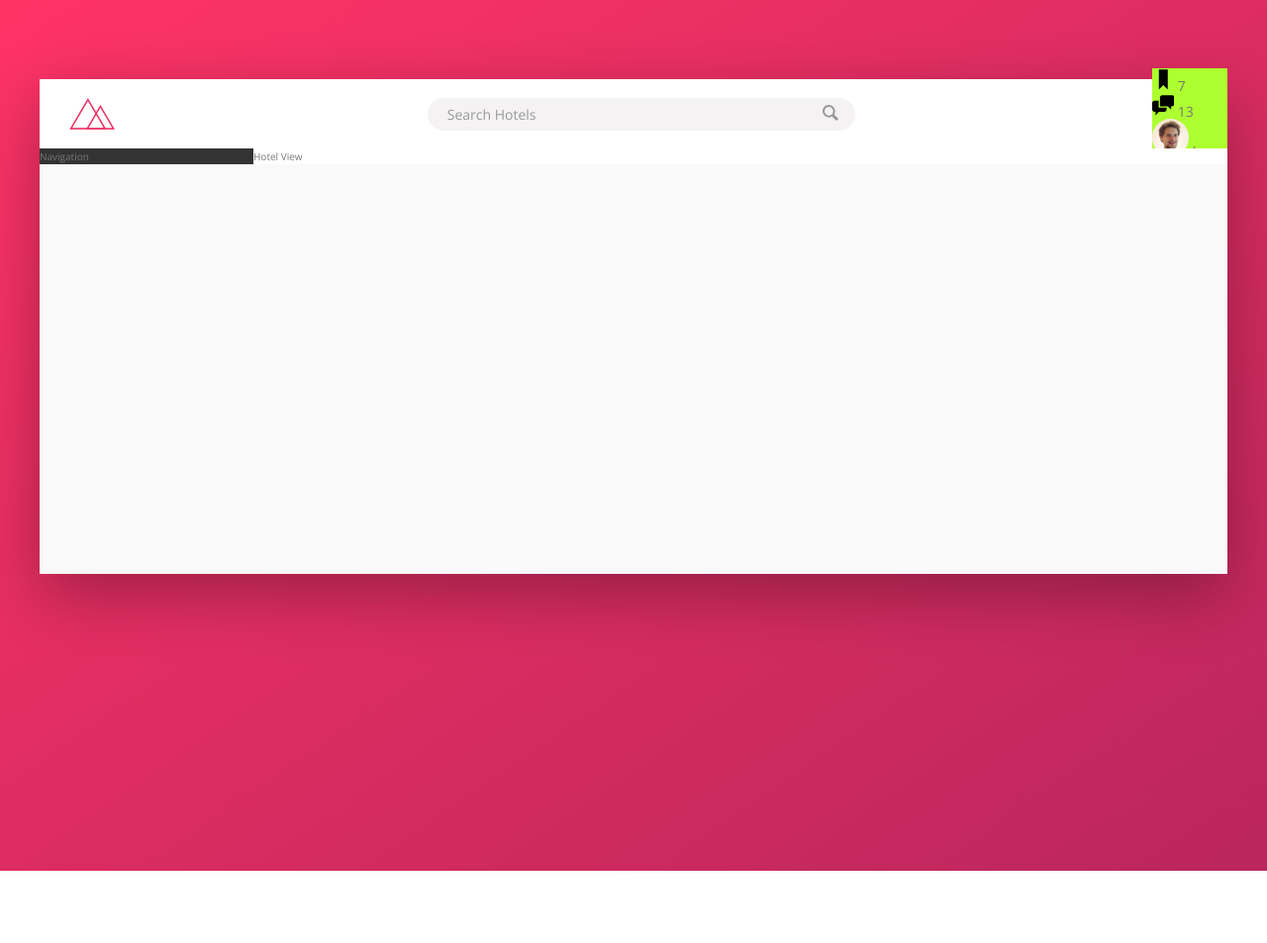
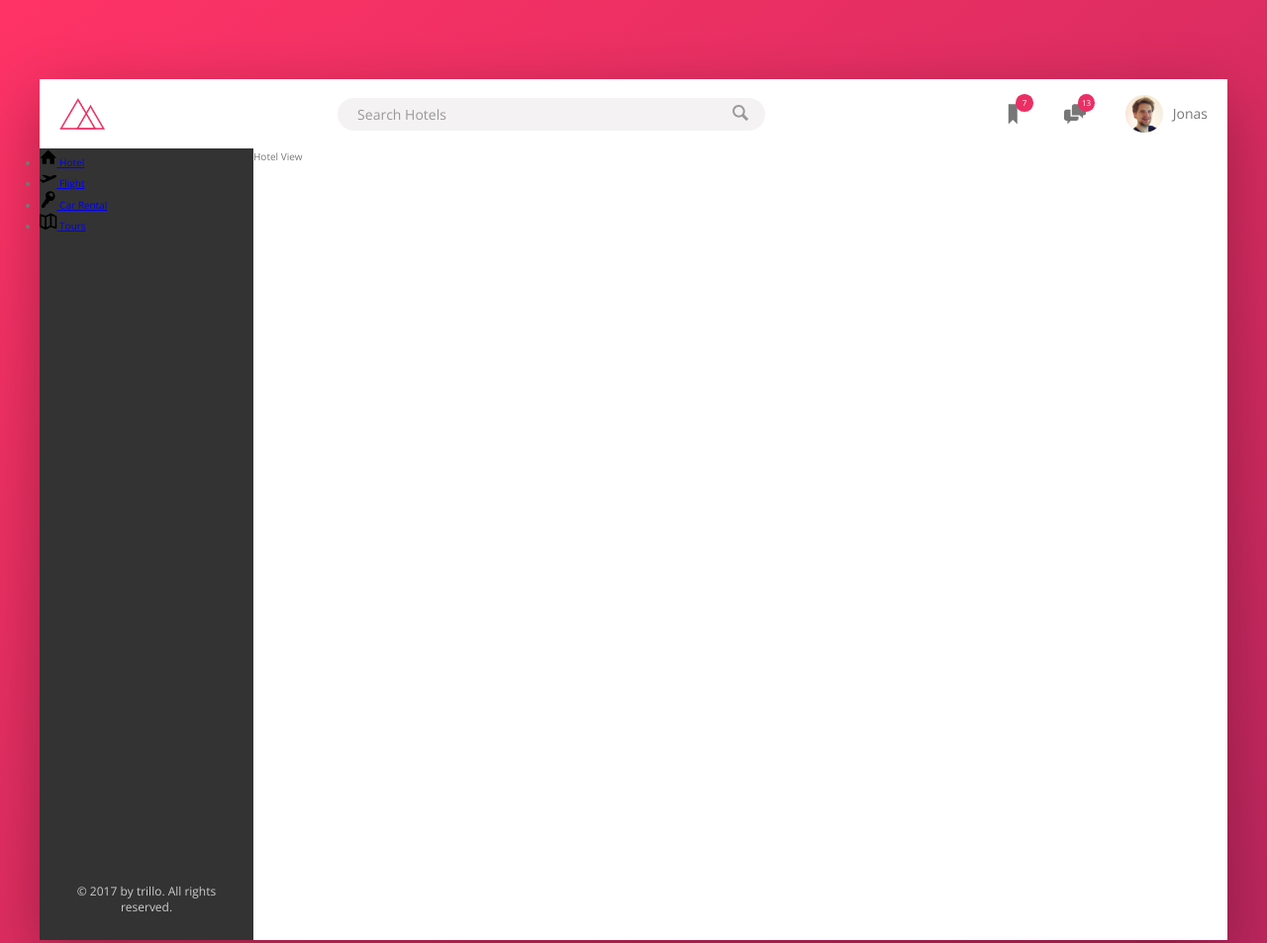
Before and after one commit to lwerner27/flexbox-scss-sample, a website: page index.html in a window 1280 px wide. Shown: the top 953 px of the page at 99% size. Before the commit the page ends 880 px from the top, so only its background shows below. Drawn offline with nearby package versions, Linux system fonts and the light colour scheme.

Commit message:
Finished styling the header, started styling side-bar.

```diff
--- a/index.html
+++ b/index.html
@@ -43,7 +43,43 @@
 
 
         <div class="content">
-            <nav class="sidebar">Navigation</nav>
+            <nav class="sidebar">
+                <ul class="side-nav">
+                    <li class="side-nav__item">
+                        <a href="#" class="side-nav__link">
+                            <svg class="side-nav__icon">
+                                <use xlink:href="/resources/img/sprite.svg#icon-home"></use>
+                            </svg>
+                            <span>Hotel</span>
+                        </a>
+                    </li>
+                    <li class="side-nav__item">
+                        <a href="#" class="side-nav__link">
+                            <svg class="side-nav__icon">
+                                <use xlink:href="/resources/img/sprite.svg#icon-aircraft-take-off"></use>
+                            </svg>
+                            <span>Flight</span>
+                        </a>
+                    </li>
+                    <li class="side-nav__item">
+                        <a href="#" class="side-nav__link">
+                            <svg class="side-nav__icon">
+                                <use xlink:href="/resources/img/sprite.svg#icon-key"></use>
+                            </svg>
+                            <span>Car Rental</span>
+                        </a>
+                    </li>
+                    <li class="side-nav__item">
+                        <a href="#" class="side-nav__link">
+                            <svg class="side-nav__icon">
+                                <use xlink:href="/resources/img/sprite.svg#icon-map"></use>
+                            </svg>
+                            <span>Tours</span>
+                        </a>
+                    </li>
+                </ul>
+                <div class="legal">&copy; 2017 by trillo. All rights reserved.</div>
+            </nav>
             <main class="hotel-view">
                 Hotel View
             </main>
--- a/resources/scss/_components.scss
+++ b/resources/scss/_components.scss
@@ -1,6 +1,6 @@
 .logo {
     height: 3.25rem;
-    margin-left: 3rem;
+    margin-left: 2rem;
 }
 
 .search {
@@ -59,16 +59,45 @@
 }
 
 .user-nav {
-    background-color: greenyellow;
+    align-self: stretch;
+    display: flex;
+    align-items: center;
+
+    & > * {
+        padding: 0 2rem;
+        cursor: pointer;
+        height: 100%;
+        display: flex;
+        align-items: center;
+    }
+
+    & > *:hover {
+        background-color: var(--grey-light-2);
+    }
+
     &__icon-box {
+        position: relative;
     }
 
     &__icon {
         height: 2.25rem;
         width: 2.25rem;
+        fill: var(--grey-dark-2);
     }
 
     &__notification {
+        font-size: 0.8rem;
+        height: 1.75rem;
+        width: 1.75rem;
+        border-radius: 50%;
+        background-color: var(--color-primary);
+        color: #fff;
+        position: absolute;
+        top: 1.5rem;
+        right: 1.1rem;
+        display: flex;
+        justify-content: center;
+        align-items: center;
     }
 
     &__user {
@@ -77,8 +106,29 @@
     &__user-photo {
         height: 3.75rem;
         border-radius: 50%;
+        margin-right: 1rem;
     }
 
     &__user-name {
     }
 }
+
+.side-nav {
+    &__item {
+    }
+
+    &__link {
+    }
+
+    &__icon {
+        width: 1.75rem;
+        height: 1.75rem;
+    }
+}
+
+.legal {
+    font-size: 1.2rem;
+    text-align: center;
+    padding: 2.5rem;
+    color: var(--grey-light-4);
+}
--- a/resources/scss/_layout.scss
+++ b/resources/scss/_layout.scss
@@ -24,9 +24,13 @@
 .sidebar {
     background-color: var(--grey-dark-1);
     flex: 0 0 18%;
+    display: flex;
+    flex-direction: column;
+    justify-content: space-between;
 }
 
 .hotel-view {
     background-color: #fff;
     flex: 1; // element will take up as much width as possible
+    height: 80rem; // For testing
 }
```
Also changed, not shown: resources/css/main.css.
